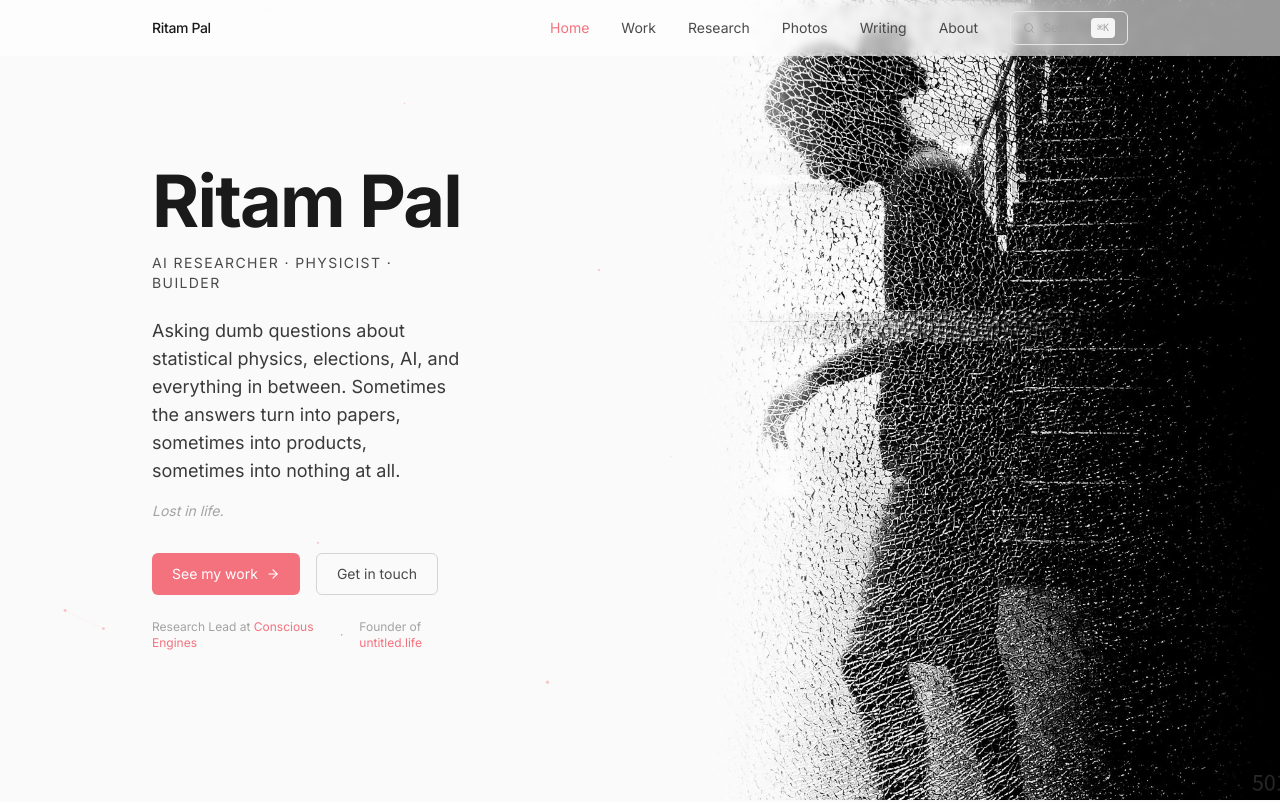
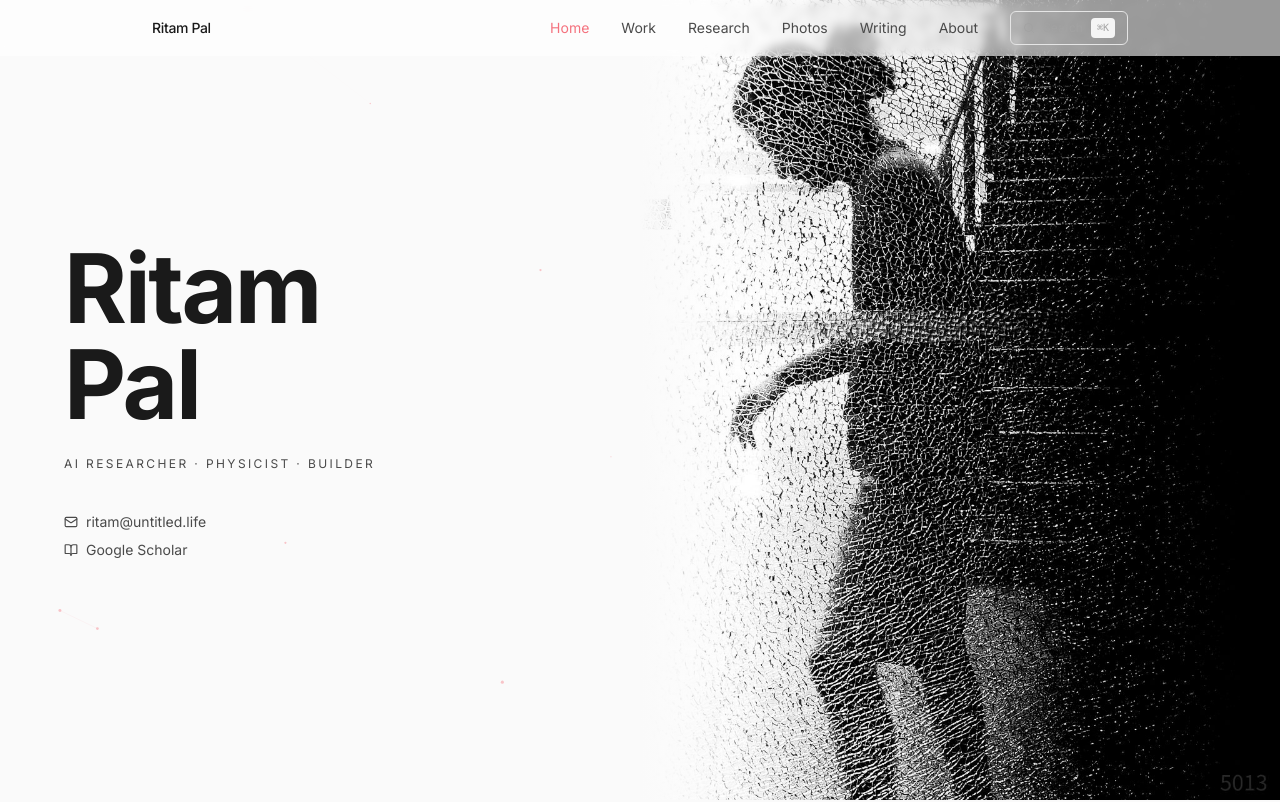
Before and after one commit to ritams/ritams.github.io, a Next.js app: page / in a window 1280 px wide. Shown: the top 802 px of the page. Built offline with nearby package versions, Linux system fonts and the light colour scheme.

Commit message:
Barnali-style hero: minimal — just name, tagline, email, scholar. No paragraph, no CTA buttons.

```diff
--- a/app/about/page.tsx
+++ b/app/about/page.tsx
@@ -2,7 +2,8 @@
 
 import Image from 'next/image';
 import { motion } from 'framer-motion';
-import { Mail, Github, Twitter, Instagram, Linkedin, BookOpen } from 'lucide-react';
+import { useState } from 'react';
+import { Mail, Github, Twitter, Instagram, Linkedin, BookOpen, Copy, Check } from 'lucide-react';
 import PageWrapper from '@/components/PageWrapper';
 import { siteConfig } from '@/lib/data';
 
@@ -13,6 +14,25 @@ const socialLinks = [
   { href: siteConfig.social.linkedin, icon: Linkedin, label: 'LinkedIn' },
   { href: siteConfig.social.scholar, icon: BookOpen, label: 'Google Scholar' },
 ];
+
+function CopyEmail() {
+  const [copied, setCopied] = useState(false);
+  const handleCopy = () => {
+    navigator.clipboard.writeText(siteConfig.email);
+    setCopied(true);
+    setTimeout(() => setCopied(false), 2000);
+  };
+  return (
+    <button
+      onClick={handleCopy}
+      className="ml-2 p-1 rounded text-neutral-400 hover:text-terracotta transition-colors"
+      aria-label="Copy email"
+      title="Copy email"
+    >
+      {copied ? <Check size={13} className="text-terracotta" /> : <Copy size={13} />}
+    </button>
+  );
+}
 
 export default function AboutPage() {
   return (
@@ -149,13 +169,15 @@ export default function AboutPage() {
           <p className="mt-3 text-sm text-[#4a4a4a]">
             Want to collaborate, chat about research, or just say hi?
           </p>
-          <a
-            href={`mailto:${siteConfig.email}`}
-            className="inline-flex items-center gap-2 mt-4 px-5 py-2.5 bg-terracotta text-white text-sm rounded-md hover:bg-terracotta-dark transition-colors"
-          >
-            <Mail size={14} />
-            {siteConfig.email}
-          </a>
+          <div className="mt-4 flex items-center gap-1">
+            <a
+              href={`mailto:${siteConfig.email}`}
+              className="text-sm text-terracotta hover:underline"
+            >
+              {siteConfig.email}
+            </a>
+            <CopyEmail />
+          </div>
         </motion.div>
       </div>
     </PageWrapper>
--- a/app/page.tsx
+++ b/app/page.tsx
@@ -4,7 +4,7 @@ import { useEffect, useRef } from 'react';
 import Image from 'next/image';
 import Link from 'next/link';
 import { motion } from 'framer-motion';
-import { ArrowRight } from 'lucide-react';
+import { ArrowRight, Mail, BookOpen } from 'lucide-react';
 import PageWrapper from '@/components/PageWrapper';
 
 // A minimal generative art element — slowly drifting connected dots
@@ -121,94 +121,14 @@ const exploreCards = [
 export default function HomePage() {
   return (
     <PageWrapper>
-      {/* Hero — text left, photo fills right to viewport edge, extends behind nav */}
-      <section className="relative min-h-screen -mt-14 pt-0 grid md:grid-cols-[55%_45%]">
-        {/* Text — left side, pt-14 clears the nav */}
-        <div className="relative flex items-center py-20 md:pt-20 md:pb-16">
-          {/* Constellation background on text side */}
-          <div className="absolute inset-0 overflow-hidden">
-            <ConstellationCanvas />
-          </div>
-
-            <div className="relative z-10 max-w-lg px-6 md:px-12 lg:pl-[max(1.5rem,calc((100vw-64rem)/2+1.5rem))] lg:pr-12">
-              <motion.h1
-                initial={{ opacity: 0, y: 20 }}
-                animate={{ opacity: 1, y: 0 }}
-                transition={{ duration: 0.6, delay: 0.2 }}
-                className="text-5xl md:text-7xl font-bold tracking-tight text-[#1a1a1a] leading-[1.1]"
-              >
-                Ritam Pal
-              </motion.h1>
-
-              <motion.p
-                initial={{ opacity: 0, y: 20 }}
-                animate={{ opacity: 1, y: 0 }}
-                transition={{ duration: 0.6, delay: 0.3 }}
-                className="mt-4 text-sm text-[#4a4a4a] tracking-widest uppercase"
-              >
-                AI Researcher &middot; Physicist &middot; Builder
-              </motion.p>
-
-              <motion.p
-                initial={{ opacity: 0, y: 20 }}
-                animate={{ opacity: 1, y: 0 }}
-                transition={{ duration: 0.6, delay: 0.4 }}
-                className="mt-6 text-base md:text-lg text-[#3a3a3a] leading-relaxed"
-              >
-                Asking dumb questions about statistical physics, elections,
-                AI, and everything in between. Sometimes the answers
-                turn into papers, sometimes into products, sometimes into
-                nothing at all.
-              </motion.p>
-
-              <motion.p
-                initial={{ opacity: 0, y: 20 }}
-                animate={{ opacity: 1, y: 0 }}
-                transition={{ duration: 0.6, delay: 0.48 }}
-                className="mt-4 text-sm text-neutral-400 italic"
-              >
-                Lost in life.
-              </motion.p>
-
-              <motion.div
-                initial={{ opacity: 0, y: 20 }}
-                animate={{ opacity: 1, y: 0 }}
-                transition={{ duration: 0.6, delay: 0.55 }}
-                className="mt-8 flex flex-wrap gap-4"
-              >
-                <Link
-                  href="/work"
-                  className="inline-flex items-center gap-2 px-5 py-2.5 bg-terracotta text-white text-sm rounded-md hover:bg-terracotta-dark transition-colors"
-                >
-                  See my work <ArrowRight size={14} />
-                </Link>
-                <Link
-                  href="/about#contact"
-                  className="inline-flex items-center gap-2 px-5 py-2.5 border border-neutral-300 text-sm rounded-md text-[#4a4a4a] hover:border-terracotta hover:text-terracotta transition-colors"
-                >
-                  Get in touch
-                </Link>
-              </motion.div>
-
-              <motion.div
-                initial={{ opacity: 0 }}
-                animate={{ opacity: 1 }}
-                transition={{ duration: 0.6, delay: 0.7 }}
-                className="mt-6 flex items-center gap-4 text-xs text-neutral-400"
-              >
-                <span>Research Lead at <span className="text-terracotta">Conscious Engines</span></span>
-                <span>&middot;</span>
-                <span>Founder of <span className="text-terracotta">untitled.life</span></span>
-              </motion.div>
-            </div>
-          </div>
-
-          {/* Photo — fills entire right half to viewport edge */}
+      {/* Hero — barnali-style: photo left, name + tagline right, minimal */}
+      <section className="relative min-h-screen -mt-14 pt-0 grid md:grid-cols-2">
+        {/* Photo — fills left half, bleeds behind nav */}
         <motion.div
           initial={{ opacity: 0 }}
           animate={{ opacity: 1 }}
           transition={{ duration: 0.8 }}
-            className="relative hidden md:block"
+          className="relative hidden md:block order-2"
         >
           <Image
             src="/ritam-silhouette.jpg"
@@ -217,22 +137,72 @@ export default function HomePage() {
             className="object-cover object-center"
             priority
           />
-            {/* Gradient fade from left (text side) into photo */}
-            <div className="absolute inset-y-0 left-0 w-32 bg-gradient-to-r from-[#fafafa] to-transparent" />
+          <div className="absolute inset-y-0 left-0 w-24 bg-gradient-to-r from-[#fafafa] to-transparent" />
         </motion.div>
 
-        {/* Mobile: show photo as banner, tight crop */}
+        {/* Text — right side, like barnali: just name, tagline, contact */}
+        <div className="relative flex items-center order-1 md:order-1">
+          <div className="absolute inset-0 overflow-hidden">
+            <ConstellationCanvas />
+          </div>
+
+          <div className="relative z-10 px-6 md:px-16 py-32 md:py-0">
+            <motion.h1
+              initial={{ opacity: 0, y: 20 }}
+              animate={{ opacity: 1, y: 0 }}
+              transition={{ duration: 0.6, delay: 0.2 }}
+              className="text-6xl md:text-8xl font-bold tracking-tight text-[#1a1a1a] leading-[1.05]"
+            >
+              Ritam<br />Pal
+            </motion.h1>
+
+            <motion.p
+              initial={{ opacity: 0, y: 20 }}
+              animate={{ opacity: 1, y: 0 }}
+              transition={{ duration: 0.6, delay: 0.35 }}
+              className="mt-6 text-xs text-[#4a4a4a] tracking-[0.2em] uppercase"
+            >
+              AI Researcher &middot; Physicist &middot; Builder
+            </motion.p>
+
+            <motion.div
+              initial={{ opacity: 0, y: 20 }}
+              animate={{ opacity: 1, y: 0 }}
+              transition={{ duration: 0.6, delay: 0.5 }}
+              className="mt-10 space-y-2"
+            >
+              <a
+                href="mailto:ritam@untitled.life"
+                className="flex items-center gap-2 text-sm text-[#4a4a4a] hover:text-terracotta transition-colors"
+              >
+                <Mail size={14} />
+                ritam@untitled.life
+              </a>
+              <a
+                href="https://scholar.google.com/citations?user=9_ndyPcAAAAJ&hl=en"
+                target="_blank"
+                rel="noopener noreferrer"
+                className="flex items-center gap-2 text-sm text-[#4a4a4a] hover:text-terracotta transition-colors"
+              >
+                <BookOpen size={14} />
+                Google Scholar
+              </a>
+            </motion.div>
+          </div>
+        </div>
+
+        {/* Mobile: photo as tight banner */}
         <motion.div
           initial={{ opacity: 0 }}
           animate={{ opacity: 1 }}
           transition={{ duration: 0.8 }}
-          className="md:hidden -order-1 absolute top-0 left-0 right-0 h-44 overflow-hidden"
+          className="md:hidden order-first relative h-48 overflow-hidden"
         >
           <Image
             src="/ritam-silhouette.jpg"
             alt="Ritam Pal"
             fill
-            className="object-cover object-top scale-125"
+            className="object-cover object-top scale-110"
             priority
           />
           <div className="absolute inset-x-0 bottom-0 h-12 bg-gradient-to-t from-[#fafafa] to-transparent" />
```
Lines whose indentation alone changed are shown as unchanged.
